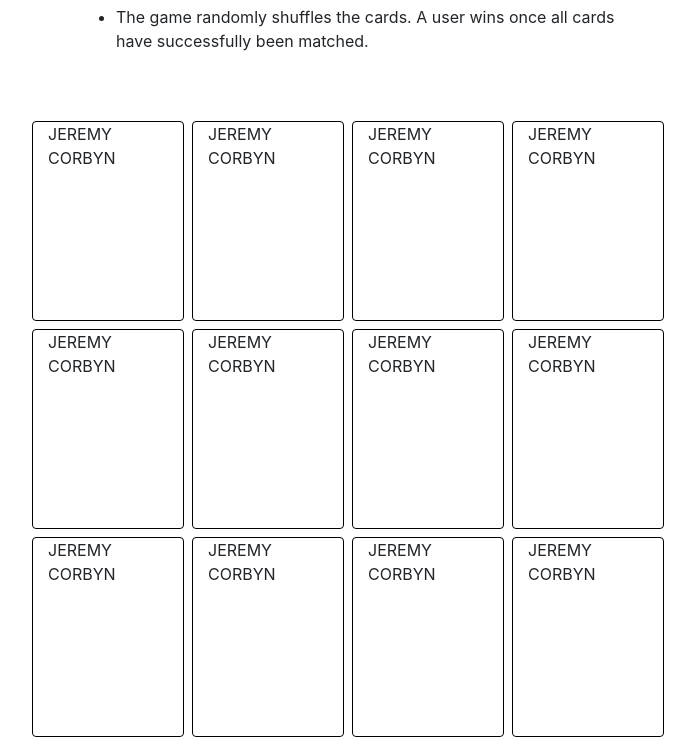
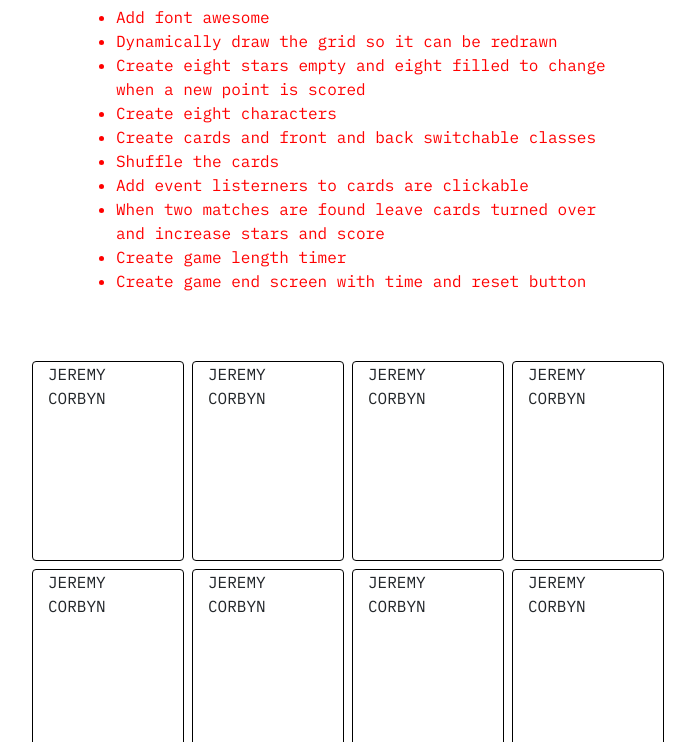
Before and after one commit to heavymossman/Udacity-Project---Political-Memory-Game, a plain HTML site: page index.html in a window 1280 px wide. Shown: the part 184-926 px from the top of the page, without its empty margins (292-987 px from the left). Drawn offline with nearby package versions, Linux system fonts and the light colour scheme.

Commit message:
Todo list
added in todo list and some notes in the js file.

```diff
--- a/index.html
+++ b/index.html
@@ -4,11 +4,11 @@
     <!-- Required meta tags -->
     <meta charset="utf-8">
     <meta name="viewport" content="width=device-width, initial-scale=1, shrink-to-fit=no">
-
+    <link href="https://fonts.googleapis.com/css?family=IBM+Plex+Mono" rel="stylesheet">
     <!-- Bootstrap CSS -->
     <link rel="stylesheet" href="https://maxcdn.bootstrapcdn.com/bootstrap/4.0.0/css/bootstrap.min.css" integrity="sha384-Gn5384xqQ1aoWXA+058RXPxPg6fy4IWvTNh0E263XmFcJlSAwiGgFAW/dAiS6JXm" crossorigin="anonymous">
     <link rel="stylesheet" type="text/css" href="style.css">
-    <title>Hello, world!</title>
+    <title>Michael's Political Memory Game</title>
   </head>
   <body>
     <div class="container">
@@ -17,10 +17,21 @@
           <h1 class="text-center">Welcome to Michael's Political Memory Game</h1>
           <h4>Rubric:</h4>
           <ul>
-            <li>The game randomly shuffles the cards. A user wins once all cards have successfully been matched.</li>
+            <li>Add font awesome</li>
+            <li>Dynamically draw the grid so it can be redrawn</li>
+            <li>Create eight stars empty and eight filled to change when a new point is scored</li>
+            <li>Create eight characters</li>
+            <li>Create cards and front and back switchable classes</li>
+            <li>Shuffle the cards</li>
+            <li>Add event listerners to cards are clickable</li>
+            <li>When two matches are found leave cards turned over and increase stars and score
+            <li>Create game length timer</li>
+            <li>Create game end screen with time and reset button</li>
           </ul>
         </div>
       </div>
+
+      <section id="game">
 
         <div class="row p-1">
 
@@ -130,6 +141,7 @@
 
         </div>
 
+      </section>
 
     </div>
     <!-- Optional JavaScript -->
--- a/style.css
+++ b/style.css
@@ -1,3 +1,8 @@
+body {
+  font-family: 'IBM Plex Mono', monospace;
+
+}
+
 .container {
   width: 50%;
 }
@@ -6,3 +11,7 @@
   border: 1px solid black;
   min-height: 200px;
 }
+
+li {
+  color: red;
+}
```
Also changed, not shown: app.js (+7 -0 lines). Lines whose indentation alone changed are shown as unchanged.
